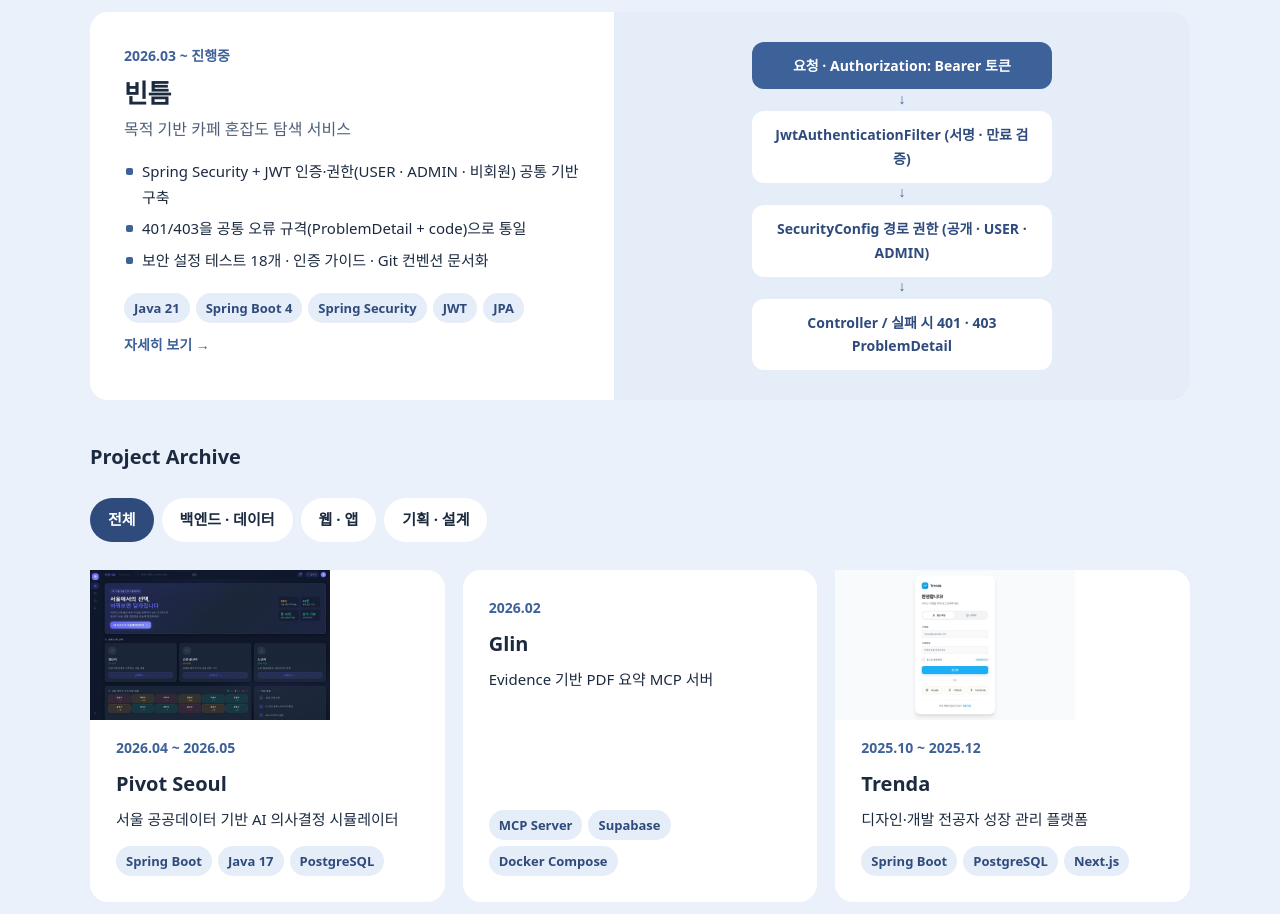
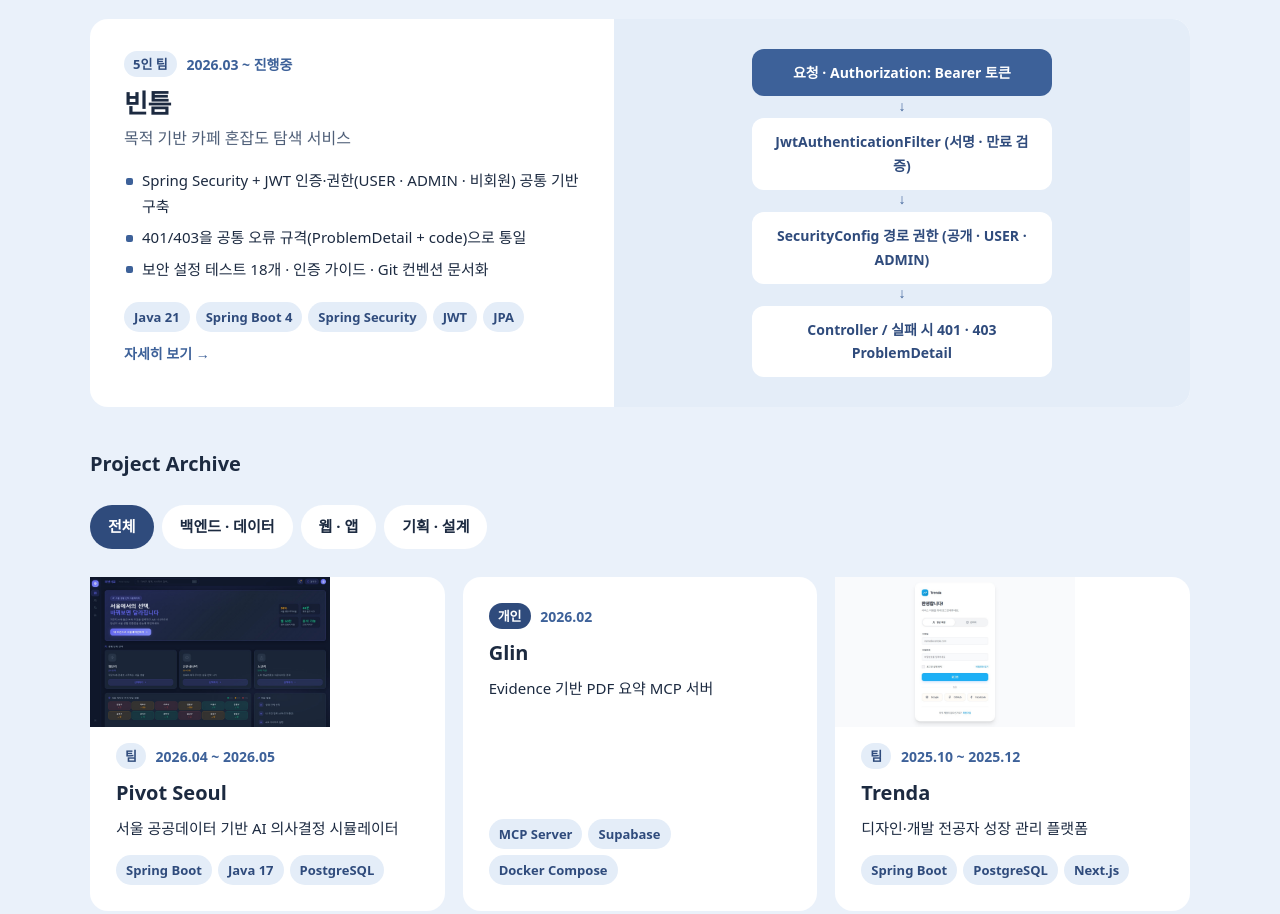
Before and after one commit to 0613yunseo/0613yunseo.github.io, a plain HTML site: page index.html in a window 1280 px wide. Shown: the part 3065-3979 px from the top of the page. Drawn offline with Linux system fonts and the light colour scheme; a web font is replaced by a local one.

Commit message:
Mark solo/team projects, add decks and more CatchUp AI screens
Co-Authored-By: Claude Opus 5.5 <noreply@anthropic.com>

```diff
--- a/script.js
+++ b/script.js
@@ -6,7 +6,7 @@
 const PROJECTS = [
   {
     id: 'catchup', main: true, cat: 'backend',
-    period: '2026.11', org: 'NEXT AI 교내 해커톤 · 개인 프로젝트', award: '장려상',
+    period: '2026.11', org: 'NEXT AI 교내 해커톤', team: '개인', award: '장려상',
     title: 'CatchUp AI', sub: '회의 요구사항 ↔ GitHub 코드 구현 근거 검증 서비스',
     summary: '회의록·피드백에서 요구사항을 추출하고, 결정 변경 이력과 공개 GitHub 저장소의 실제 코드 근거를 연결해 구현 여부를 판정하는 AI 기반 검증 서비스입니다.',
     stack: ['Next.js', 'TypeScript', 'OpenAI API', 'GitHub REST API', 'Supabase Auth', 'PostgreSQL', 'RLS', 'Vercel', 'Playwright'],
@@ -26,12 +26,13 @@ const PROJECTS = [
     ],
     problem: '캡스톤과 현장실습에서 회의에서 정한 기능이 이후 어떻게 바뀌었는지, 실제 코드에 반영됐는지 확인하려면 문서와 GitHub 파일을 일일이 대조해야 했습니다.',
     solve: '요구사항을 출처와 함께 구조화하고 실제 코드 근거로 점검하는 흐름을 만들었습니다. 최종 QA에서 자동 테스트 147개, TypeScript·ESLint, 프로덕션 빌드, 1440·768·390px 반응형을 확인했습니다. 계정 간 교차 접근 차단 통합 테스트는 남은 과제입니다.',
-    img: 'catchup.jpg',
-    links: [['서비스', 'https://catchup-ai-liart.vercel.app/'], ['GitHub', 'https://github.com/0613yunseo/catchup-ai']]
+    img: 'catchup.jpg', imgNote: '메인 화면',
+    gallery: [['catchup-analyze.jpg', '새 분석: 문서 입력과 단계별 진행 상태'], ['catchup-demo.jpg', '요구사항 판정과 코드 근거 (예시 리포트)'], ['catchup-flow.jpg', '분석 흐름과 네 가지 판정 기준']],
+    links: [['서비스', 'https://catchup-ai-liart.vercel.app/'], ['발표자료 PDF', 'assets/docs/catchup-ai-presentation.pdf'], ['GitHub', 'https://github.com/0613yunseo/catchup-ai']]
   },
   {
     id: 'sion', main: true, cat: 'backend',
-    period: '2026.01', org: '시온정보시스템 · 일본 현장실습 · 6인 팀',
+    period: '2026.01', org: '시온정보시스템 · 일본 현장실습', team: '6인 팀',
     title: '상수도 관리 웹 시스템', sub: 'JSP · PostgreSQL 기반 관리자 업무 시스템',
     summary: '일본 현지 기업의 요구사항을 바탕으로 고객 정보, 관할 구역, 요금 고지, 입금 및 연체 고객 관리를 지원하는 JSP 기반 상수도 관리 웹 시스템입니다.',
     stack: ['Java', 'JSP', 'PostgreSQL', 'SQL', 'HTML/CSS/JS', 'Eclipse', 'Git'],
@@ -50,7 +51,7 @@ const PROJECTS = [
   },
   {
     id: 'haengdong', main: true, cat: 'backend',
-    period: '2026.03 ~ 진행중', org: '캡스톤디자인',
+    period: '2026.03 ~ 진행중', org: '캡스톤디자인', team: '팀',
     title: '동행가드', sub: '전동 휠체어 이동 안전 보조 서비스',
     summary: '전동 휠체어 이용자가 이동 중 마주치는 장애물·단차·충돌 위험을 센서로 감지하고, 앱과 관리자 웹에서 위험 상태와 누적 위험 구간을 확인하는 서비스입니다.',
     stack: ['Spring Boot', 'REST API', 'MySQL', 'Kotlin', 'Jetpack Compose', 'React', 'TypeScript'],
@@ -68,7 +69,7 @@ const PROJECTS = [
   },
   {
     id: 'binteum', main: true, cat: 'backend',
-    period: '2026.03 ~ 진행중', org: '창업동아리 뉴클리어스 · 5인 팀',
+    period: '2026.03 ~ 진행중', org: '창업동아리 뉴클리어스', team: '5인 팀',
     title: '빈틈', sub: '목적 기반 카페 혼잡도 탐색 서비스',
     summary: '방문 전에 카페의 현재·예상 혼잡도와 공부·업무·대화·휴식 적합도를 확인하는 서비스입니다. 최근 제보가 있으면 현재 혼잡도를, 부족하면 요일·시간대 패턴과 누적 제보로 예상 혼잡도를 보여주고, 최근 제보 시각과 누적 제보 수로 신뢰도를 함께 표시합니다.',
     stack: ['Java 21', 'Spring Boot 4', 'Spring Security', 'JWT', 'JPA', 'PostgreSQL · PostGIS', 'Redis', 'JUnit'],
@@ -94,7 +95,7 @@ const PROJECTS = [
 
   /* ----- 아카이브 ----- */
   {
-    id: 'pivot', cat: 'backend', period: '2026.04 ~ 2026.05', org: '팀 프로젝트 · 공모전 제출',
+    id: 'pivot', cat: 'backend', period: '2026.04 ~ 2026.05', org: '서울시 빅데이터 활용 경진대회', team: '팀',
     title: 'Pivot Seoul', sub: '서울 공공데이터 기반 AI 의사결정 시뮬레이터',
     summary: '서울시 공공데이터로 주거·커리어·돌봄·정책 선택을 현재 지역과 비교 지역 A/B로 비교하고, 생애 조건에 맞는 의사결정을 돕는 AI 시뮬레이터입니다.',
     stack: ['Spring Boot', 'Java 17', 'PostgreSQL', 'FastAPI', 'Next.js', 'TypeScript', 'Docker'],
@@ -106,10 +107,10 @@ const PROJECTS = [
       '결과 화면을 한 줄 진단 → 임계점 → A/B 비교 → 위험 구간 → 회복 방법 → 이번 주 할 일 → 데이터 근거 순서로 구성'
     ],
     img: 'pivotseoul.jpg',
-    links: [['프로토타입', 'https://apron-nova-83477765.figma.site/'], ['GitHub', 'https://github.com/bigdata-seoul/pivotSeoul']]
+    links: [['프로토타입', 'https://apron-nova-83477765.figma.site/'], ['공모전 제출 PDF', 'assets/docs/pivot-seoul-proposal.pdf'], ['GitHub', 'https://github.com/bigdata-seoul/pivotSeoul']]
   },
   {
-    id: 'glin', cat: 'backend', period: '2026.02', org: '개인 프로젝트',
+    id: 'glin', cat: 'backend', period: '2026.02', org: '', team: '개인',
     title: 'Glin', sub: 'Evidence 기반 PDF 요약 MCP 서버',
     summary: '로컬 PDF를 요약하고, 각 요약 문장의 원문 근거를 page·line·quote 단위로 확인할 수 있도록 설계한 서비스입니다.',
     stack: ['MCP Server', 'Supabase', 'Docker Compose', 'Embedding Retrieval', 'Reranker'],
@@ -123,7 +124,7 @@ const PROJECTS = [
     links: [['GitHub', 'https://github.com/0613yunseo/Glin']]
   },
   {
-    id: 'trenda', cat: 'backend', period: '2025.10 ~ 2025.12', org: '미니 프로젝트 · 스터디',
+    id: 'trenda', cat: 'backend', period: '2025.10 ~ 2025.12', org: '미니 프로젝트 · 스터디', team: '팀',
     title: 'Trenda', sub: '디자인·개발 전공자 성장 관리 플랫폼',
     summary: '전공자가 프로젝트, 포트폴리오, 트렌드 리서치, 학습 성장을 한 곳에서 관리하도록 기획한 플랫폼입니다.',
     stack: ['Spring Boot', 'PostgreSQL', 'Next.js', 'React', 'TypeScript', 'Figma'],
@@ -136,7 +137,7 @@ const PROJECTS = [
     links: [['웹 배포', 'https://trenda-vj5z.vercel.app/'], ['GitHub', 'https://github.com/siren8289/trenda']]
   },
   {
-    id: 'meme', cat: 'web', period: '2025.09 ~ 2025.12', org: '창업동아리 · 부회장 · 개발 총괄',
+    id: 'meme', cat: 'web', period: '2025.09 ~ 2025.12', org: '창업동아리 · 부회장 · 개발 총괄', team: '팀',
     title: 'TrendArc · 밈 아카이브', sub: '참여형 밈 아카이브 웹',
     summary: '밈과 유행어의 기원, 확산 과정, 사용 맥락을 기록하고 사용자 투표·요청·신고로 함께 만드는 웹 아카이브입니다.',
     stack: ['React', 'Vite', 'JavaScript', 'Figma', 'GitHub'],
@@ -149,7 +150,7 @@ const PROJECTS = [
     links: [['GitHub', 'https://github.com/0613yunseo/Meme-Archive']]
   },
   {
-    id: 'eco', cat: 'web', period: '2025.10 ~ 2025.11', org: '5인 팀 프로젝트',
+    id: 'eco', cat: 'web', period: '2025.10 ~ 2025.11', org: '캡스톤 디자인 공모전', team: '5인 팀',
     title: 'EcoCampus+', sub: '센서 기반 스마트 캠퍼스 ESG 플랫폼',
     summary: 'BLE Beacon·Raspberry Pi로 강의실 이용 행동을 인식하고, AI 분석 결과를 미션·보상·피드백으로 연결하는 ESG 플랫폼입니다.',
     stack: ['Expo', 'React Native', 'TypeScript', 'Figma', 'GitHub'],
@@ -162,7 +163,7 @@ const PROJECTS = [
     links: [['프로토타입', 'https://probe-title-31527156.figma.site/dashboard'], ['GitHub', 'https://github.com/siren8289/ecoCampus']]
   },
   {
-    id: 'maumm', cat: 'web', period: '2025.08', org: '사이드 프로젝트',
+    id: 'maumm', cat: 'web', period: '2025.08', org: '사이드 프로젝트', team: '팀',
     title: 'Maumm', sub: '감정 기록 기반 모바일 서비스',
     summary: '감정과 짧은 일기를 기록하고, 누적 데이터를 통계와 피드백으로 확인하는 감정 기록 앱입니다.',
     stack: ['React Native', 'Expo', 'JavaScript', 'GitHub'],
@@ -174,7 +175,7 @@ const PROJECTS = [
     links: [['GitHub', 'https://github.com/siren8289/Maumm_side-project']]
   },
   {
-    id: 'minimo', cat: 'web', period: '2025.05 ~ 2025.07', org: '창업동아리 VALUABLE',
+    id: 'minimo', cat: 'web', period: '2025.05 ~ 2025.07', org: '창업동아리 VALUABLE', team: '팀',
     title: 'Minimo', sub: '1인 가구 공동구매·렌탈 플랫폼',
     summary: '1인 가구가 생활용품을 공동구매하거나 필요한 제품을 렌탈·공유할 수 있는 플랫폼입니다.',
     stack: ['React', 'JavaScript', 'React Router DOM', 'GitHub'],
@@ -186,7 +187,7 @@ const PROJECTS = [
     links: [['GitHub', 'https://github.com/siren8289/UXVERSE']]
   },
   {
-    id: 'mido', cat: 'plan', period: '2025.12 ~ 2026.01', org: '어치브모먼트 블레이버스 인사이트톤', award: '본선 진출',
+    id: 'mido', cat: 'plan', period: '2025.12 ~ 2026.01', org: '어치브모먼트 블레이버스 인사이트톤', team: '팀', award: '본선 진출',
     title: 'Mido', sub: '과정 중심 AI 협업 가이드라인 시스템',
     summary: 'AI 결과물의 사후 검토 부담을 줄이기 위해, 팀 기준을 작업 과정 중에 제공하는 AI 협업 가이드라인 시스템입니다.',
     stack: ['Figma', 'Notion', 'PRD', 'IA', 'User Flow'],
@@ -195,7 +196,7 @@ const PROJECTS = [
     links: [['프로토타입', 'https://daisy-power-83395279.figma.site/'], ['GitHub', 'https://github.com/siren8289/MIDO']]
   },
   {
-    id: 'eardream', cat: 'plan', period: '2025.09 ~ 2025.10', org: '지역혁신 인재양성 연합 페스티벌', award: '최우수상',
+    id: 'eardream', cat: 'plan', period: '2025.09 ~ 2025.10', org: '지역혁신 인재양성 연합 페스티벌', team: '5인 팀', award: '최우수상',
     title: 'earDream', sub: '시니어 맞춤형 디지털 학습 앱',
     summary: 'AI 진단, 챗봇 학습, 미션 수행, 보상 흐름으로 시니어의 디지털 기기 사용을 돕는 학습 앱 기획입니다. 개발 전공 3명, 디자인 전공 2명이 참여했습니다.',
     stack: ['Figma', 'Notion', 'IA', 'User Flow', 'Prototype'],
@@ -252,7 +253,7 @@ $('#featured').innerHTML = PROJECTS.filter(p => p.main).map((p, i) => `
   <button class="f-card" data-id="${p.id}">
     <div class="f-vis">${visual(p)}</div>
     <div class="f-body">
-      <span class="p-tag">${esc(p.period)}${p.award ? ` · <em>${esc(p.award)}</em>` : ''}</span>
+      <span class="p-tag"><span class="who${p.team === '개인' ? ' solo' : ''}">${esc(p.team)}</span> ${esc(p.period)}${p.award ? ` · <em>${esc(p.award)}</em>` : ''}</span>
       <h3>${esc(p.title)}</h3>
       <p class="f-sub">${esc(p.sub)}</p>
       <ul class="f-points">${p.points.map(x => `<li>${esc(x)}</li>`).join('')}</ul>
@@ -264,7 +265,7 @@ $('#featured').innerHTML = PROJECTS.filter(p => p.main).map((p, i) => `
 $('#grid').innerHTML = PROJECTS.filter(p => !p.main).map(p => `
   <button class="p-card" data-cat="${p.cat}" data-id="${p.id}">
     ${p.img ? `<div class="p-thumb"><img src="${SHOT + p.img}" alt="" loading="lazy"></div>` : ''}
-    <span class="p-tag">${esc(p.period)}</span>
+    <span class="p-tag"><span class="who${p.team === '개인' ? ' solo' : ''}">${esc(p.team)}</span> ${esc(p.period)}</span>
     <h3>${esc(p.title)}</h3>
     <p>${esc(p.sub)}</p>
     ${p.award ? `<span class="p-badge">${esc(p.award)}</span>` : ''}
@@ -304,12 +305,12 @@ function openModal(id, via = 'card') {
   $('#mCount').textContent = `${curIdx + 1} / ${n}`;
   $('#mPrevT').textContent = prev.title; $('#mPrev').setAttribute('aria-label', `이전 프로젝트: ${prev.title}`);
   $('#mNextT').textContent = next.title; $('#mNext').setAttribute('aria-label', `다음 프로젝트: ${next.title}`);
-  $('#mMeta').textContent = [p.period, p.org, p.award].filter(Boolean).join(' · ');
+  $('#mMeta').textContent = [p.period, p.team === '개인' ? '개인 프로젝트' : p.team, p.org, p.award].filter(Boolean).join(' · ');
   $('#mTitle').textContent = p.title;
   $('#mSum').textContent = p.summary;
   $('#mTags').innerHTML = p.stack.map(s => `<span>${esc(s)}</span>`).join('');
   $('#mBody').innerHTML =
-    (p.img ? `<figure class="m-img"><img src="${SHOT + p.img}" alt="${esc(p.title)} 화면">${p.imgNote ? `<figcaption>${esc(p.imgNote)}</figcaption>` : ''}</figure>`
+    (p.img ? `<figure class="m-img"><img src="${SHOT + p.img}" alt="${esc(p.title)} 화면">${p.imgNote ? `<figcaption>${esc(p.imgNote)}</figcaption>` : ''}</figure>` + (p.gallery ? p.gallery.map(([f, c]) => `<figure class="m-img"><img src="${SHOT + f}" alt="${esc(p.title)} ${esc(c)}" loading="lazy"><figcaption>${esc(c)}</figcaption></figure>`).join('') : '')
       : p.flow ? `<div class="m-flow"><h4>데이터 흐름</h4>${visual(p)}</div>` : '') +
     block('담당 역할', p.role) +
     block('AI 결과 검증 방식', p.verify) +
--- a/style.css
+++ b/style.css
@@ -90,6 +90,8 @@ h2{font-size:clamp(28px,4vw,42px);line-height:1.25;font-weight:800;letter-spacin
 .f-card:hover .f-vis img{transform:scale(1.03)}
 .f-body{padding:32px 34px;display:flex;flex-direction:column;gap:10px}
 .f-body h3{font-size:26px;letter-spacing:-.02em;line-height:1.25}
+.who{display:inline-block;font-size:13px;font-weight:700;padding:2px 9px;border-radius:999px;background:var(--blue-s);color:var(--blue-d);margin-right:6px;vertical-align:1px}
+.who.solo{background:var(--blue-d);color:#fff}
 .p-tag em{font-style:normal;color:var(--blue-d)}
 .f-sub{color:var(--sub);font-size:16px;margin-top:-4px}
 .f-points{list-style:none;display:flex;flex-direction:column;gap:6px;margin:6px 0 4px}
@@ -168,6 +170,7 @@ footer{text-align:center;padding:28px;font-size:14px;color:var(--sub);background
 .m-block p{font-size:15px}
 .m-img{margin:0 0 6px;border-radius:14px;overflow:hidden;background:var(--bg)}
 .m-img img{display:block;width:100%;height:auto}
+.m-img+.m-img{margin-top:14px}
 .m-img figcaption{font-size:13px;color:var(--sub);padding:6px 12px;background:var(--bg)}
 .m-flow{background:var(--blue-s);border-radius:14px;padding:16px 0 4px}
 .m-flow h4{font-size:14px;color:var(--blue-d);text-align:center}
```
Also changed, not shown: index.html (+2 -2 lines), assets/shots/catchup-analyze.jpg (added), assets/shots/catchup-demo.jpg (added), assets/shots/catchup-flow.jpg (added), 2 other files.
